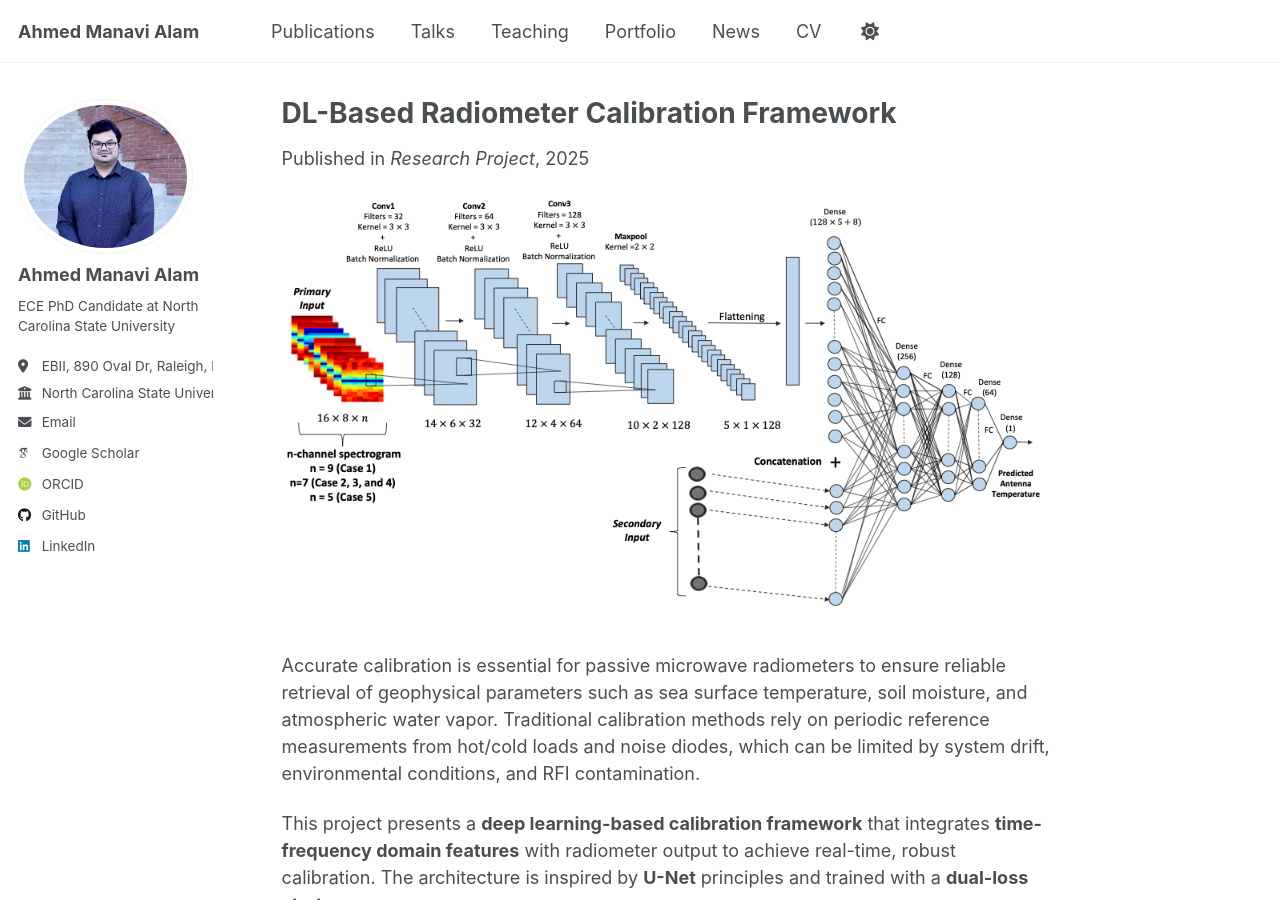
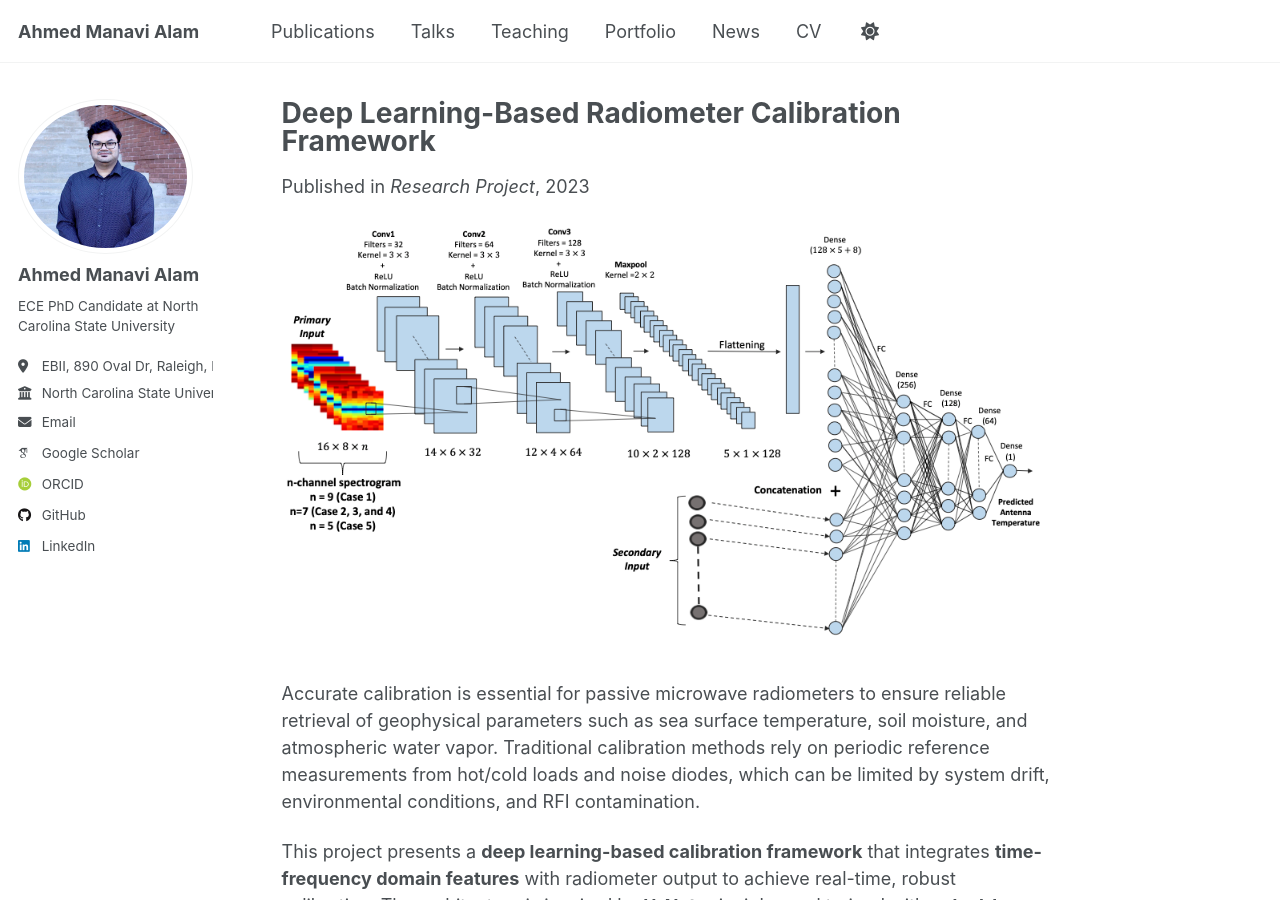
Before and after one commit to ahmed-manavi/ahmed-manavi.github.io, a Jekyll site: the page built from _portfolio/Cal-Net.md, in a window 1280 px wide and 900 px high. Built offline with Jekyll 4.4.1, drawn with Linux system fonts in a browser that asks for light colours; some web fonts are replaced.

Commit message:
Update Cal-Net.md

```diff
--- a/_portfolio/Cal-Net.md
+++ b/_portfolio/Cal-Net.md
@@ -1,8 +1,8 @@
 ---
-title: "DL-Based Radiometer Calibration Framework"
+title: "Deep Learning-Based Radiometer Calibration Framework"
 excerpt: "Deep learning-based calibration for passive microwave radiometers using physics-informed architectures<br/><img src='/images/DL_framework_cal.png'>"
 collection: portfolio
-date: 2025-08-13
+date: 2023-08-13
 venue: "Research Project"
 ---
 
```
